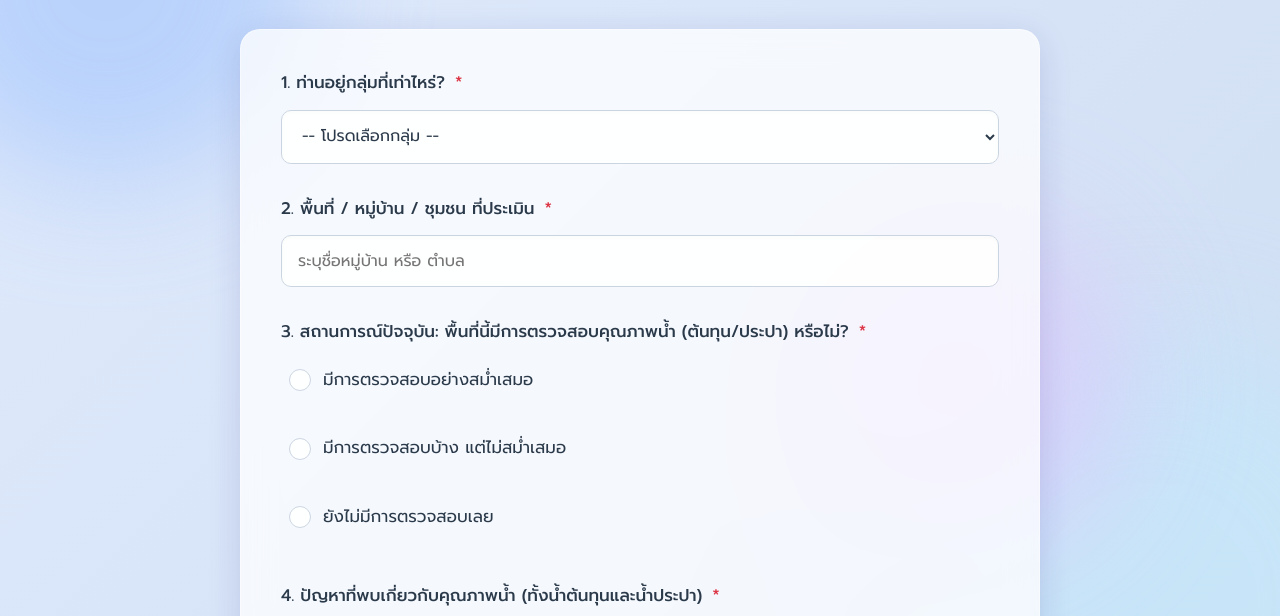
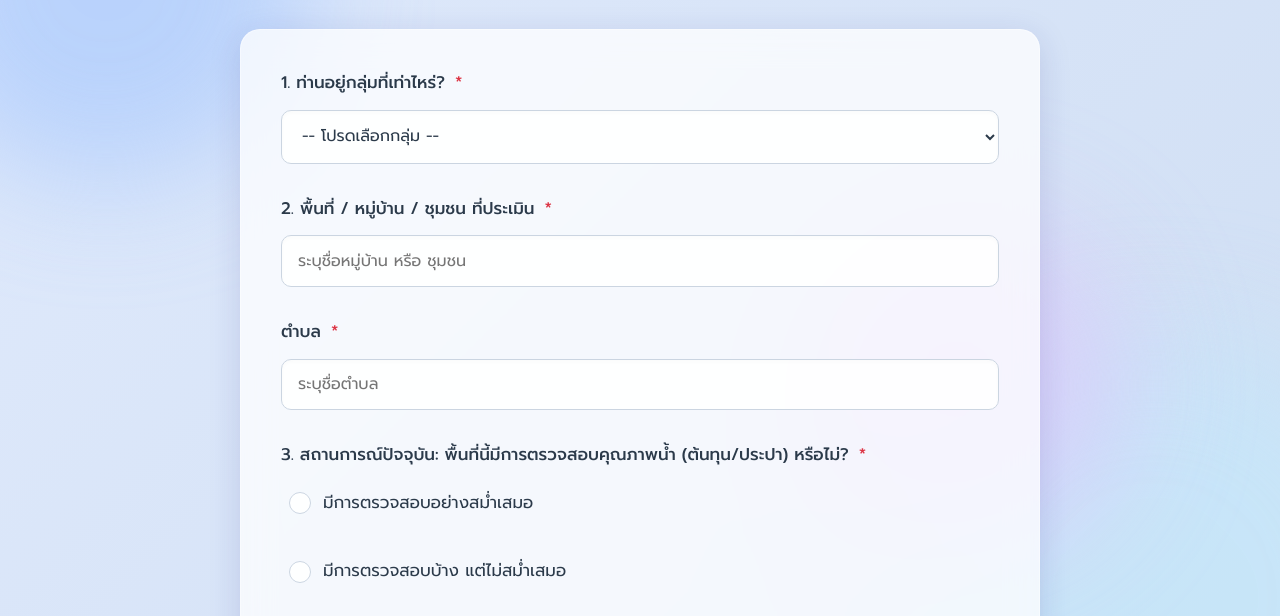
Before and after one commit to mongyphoto-netizen/WaterQuality, a plain HTML site: page index.html in a window 1280 px wide. Shown: the part 127-743 px from the top of the page. Drawn offline with Linux system fonts and the light colour scheme.

Commit message:
Add subdistrict field

```diff
--- a/index.html
+++ b/index.html
@@ -44,7 +44,13 @@
                 <!-- 2. พื้นที่ -->
                 <div class="form-group">
                     <label for="area">2. พื้นที่ / หมู่บ้าน / ชุมชน ที่ประเมิน <span class="required">*</span></label>
-                    <input type="text" id="area" name="area" placeholder="ระบุชื่อหมู่บ้าน หรือ ตำบล" required>
+                    <input type="text" id="area" name="area" placeholder="ระบุชื่อหมู่บ้าน หรือ ชุมชน" required>
+                </div>
+
+                <!-- 2.1 ตำบล -->
+                <div class="form-group">
+                    <label for="subdistrict">ตำบล <span class="required">*</span></label>
+                    <input type="text" id="subdistrict" name="subdistrict" placeholder="ระบุชื่อตำบล" required>
                 </div>
 
                 <!-- 3. สถานการณ์ปัจจุบัน -->
--- a/script.js
+++ b/script.js
@@ -31,6 +31,7 @@ document.addEventListener('DOMContentLoaded', () => {
         const data = {
             groupNumber: formData.get('groupNumber'),
             area: formData.get('area'),
+            subdistrict: formData.get('subdistrict'),
             currentStatus: formData.get('currentStatus'),
             problems: formData.get('problems'),
             causes: formData.get('causes'),
```
